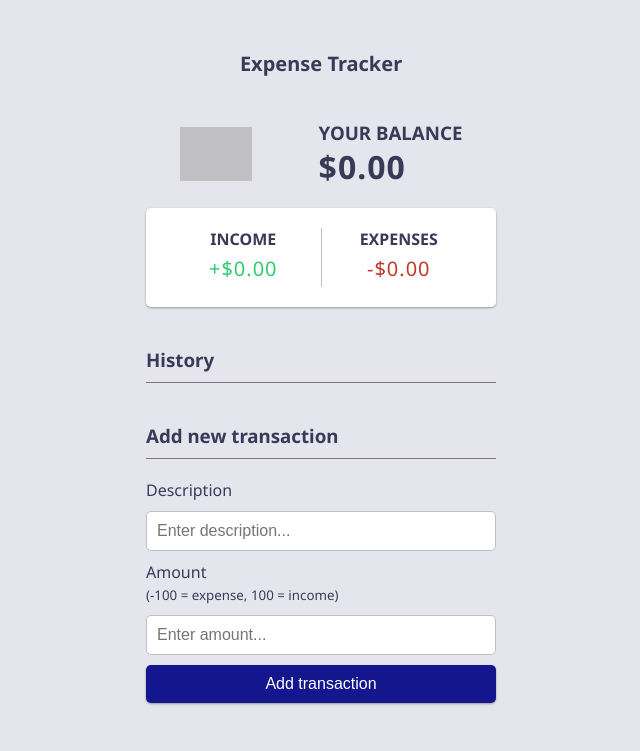
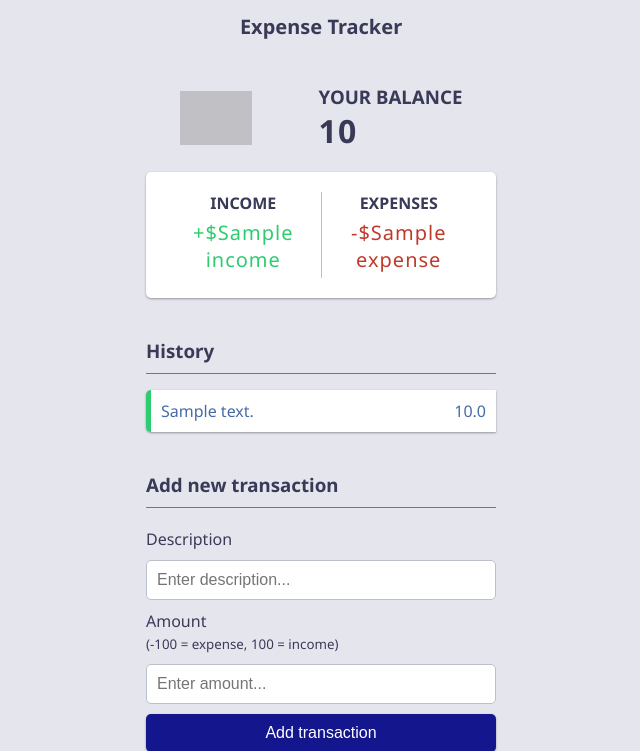
Before and after one commit to Takenskii/EXPANSE_TRACKER_APP, a Django app: template tracker/templates/index.html in a window 1280 px wide. Shown: the top 751 px of the page, without its empty margins (319-959 px from the left). Before the commit the page ends 705 px from the top, so only its background shows below. Run offline with Django 5.2, Linux system fonts and the light colour scheme; tables that the repository leaves empty hold one stand-in row (values such as "Sample post"); the template is opened without the code that fills it: values that come from a table or form of the project are taken from there, most other values are stand-ins (such as "Sample title", 1, 10 or a date in 2020); grey boxes are pictures that could not be loaded.

Commit message:
Added the main logic of transactions

```diff
--- a/tracker/models.py
+++ b/tracker/models.py
@@ -2,13 +2,13 @@ from django.db import models
 
 # Create your models here.
 
-# class CurrentBalance(models.Model):
-#     current_balance = models.FloatField(default=0)
+class CurrentBalance(models.Model):
+    current_balance = models.FloatField(default=0)
 
-# class TrackingHistory(models.Model):
-#     current_balance = models.ForeignKey(CurrentBalance, on_delete=models.CASCADE)
-#     amount = models.FloatField()
-#     expense_type = models.CharField(choices=(('CREDIT', 'CREDIT'), ('DEBIT', 'DEBIT')))
-#     description = models.CharField(max_length=200)
-#     created_at = models.DateTimeField(auto_now=True)
-#     created_at = models.DateTimeField(auto_now_add=True)
+class TrackingHistory(models.Model):
+    current_balance = models.ForeignKey(CurrentBalance, on_delete=models.CASCADE)
+    amount = models.FloatField(default=0.0)
+    expense_type = models.CharField(choices=(('CREDIT', 'CREDIT'), ('DEBIT', 'DEBIT')))
+    description = models.CharField(max_length=200)
+    created_at = models.DateTimeField(auto_now=True)
+    created_at = models.DateTimeField(auto_now_add=True)
--- a/tracker/templates/index.html
+++ b/tracker/templates/index.html
@@ -6,7 +6,7 @@
     <title>Document</title>
 
     <link rel="stylesheet" href="/media/css/main.css">
-
+    <link rel="stylesheet" href="https://cdnjs.cloudflare.com/ajax/libs/font-awesome/6.7.2/css/all.min.css" integrity="sha512-Evv84Mr4kqVGRNSgIGL/F/aIDqQb7xQ2vcrdIwxfjThSH8CSR7PBEakCr51Ck+w+/U6swU2Im1vVX0SVk9ABhg==" crossorigin="anonymous" referrerpolicy="no-referrer" />
 </head>
 <body>
 
@@ -19,35 +19,52 @@
         />
         <div class="balance-container">
           <h2>Your Balance</h2>
-          <h2 id="balance" class="balance">$0.00</h2>
+          <h2 id="balance" class="balance">{{current_balance.current_balance}}</h2>
         </div>
       </div>
       <div class="inc-exp-container">
         <div>
           <h4>Income</h4>
-          <p id="money-plus" class="money plus">+$0.00</p>
+          <p id="money-plus" class="money plus">+${{income}}</p>
         </div>
         <div>
           <h4>Expenses</h4>
-          <p id="money-minus" class="money minus">-$0.00</p>
+          <p id="money-minus" class="money minus">-${{expense}}</p>
         </div>
       </div>
+
       <h3>History</h3>
-      <ul id="list" class="list"></ul>
+
+      <ul id="list" class="list">
+
+{% for transaction in transactions %}
+
+<li class="{% if transaction.expense_type == 'DEBIT' %} minus {% else %} plus {% endif %}">
+  {{transaction.description}} <span> {{transaction.amount}} </span>
+  <a class="delete-btn" href="{% url 'delete_transaction' transaction.id %}">
+    <i class="fa-solid fa-trash"></i></a>
+</li>
+
+{% endfor %}
+
+
+      </ul>
+
       <h3>Add new transaction</h3>
-      <form id="form">
+      <form method="POST" id="form">
+        {% csrf_token %}
         <div class="form-control">
           <label for="text">Description</label>
-          <input type="text" id="text" placeholder="Enter description..." />
+          <input type="text" name="description" id="text" placeholder="Enter description..." />
         </div>
         <div class="form-control">
           <label for="amount"
             >Amount <br />
             <small>(-100 = expense, 100 = income)</small></label
           >
-          <input type="number" id="amount" placeholder="Enter amount..." />
+          <input type="number" name="amount" id="amount" placeholder="Enter amount..." />
         </div>
-        <button class="btn">Add transaction</button>
+        <button class="btn" type="submit">Add transaction</button>
       </form>
     </div>
     <!-- Notification -->
--- a/tracker/urls.py
+++ b/tracker/urls.py
@@ -3,5 +3,5 @@ from . import views
 
 urlpatterns = [
     path('', views.index, name="index"),
-
+    path('delete-transaction/<id>/', views.delete_transaction, name="delete_transaction")
 ]
```
Also changed, not shown: tracker/views.py (+45 -3 lines), tracker/migrations/0002_alter_currentbalance_current_balance.py (added), tracker/migrations/0003_alter_trackinghistory_amount.py (added).
